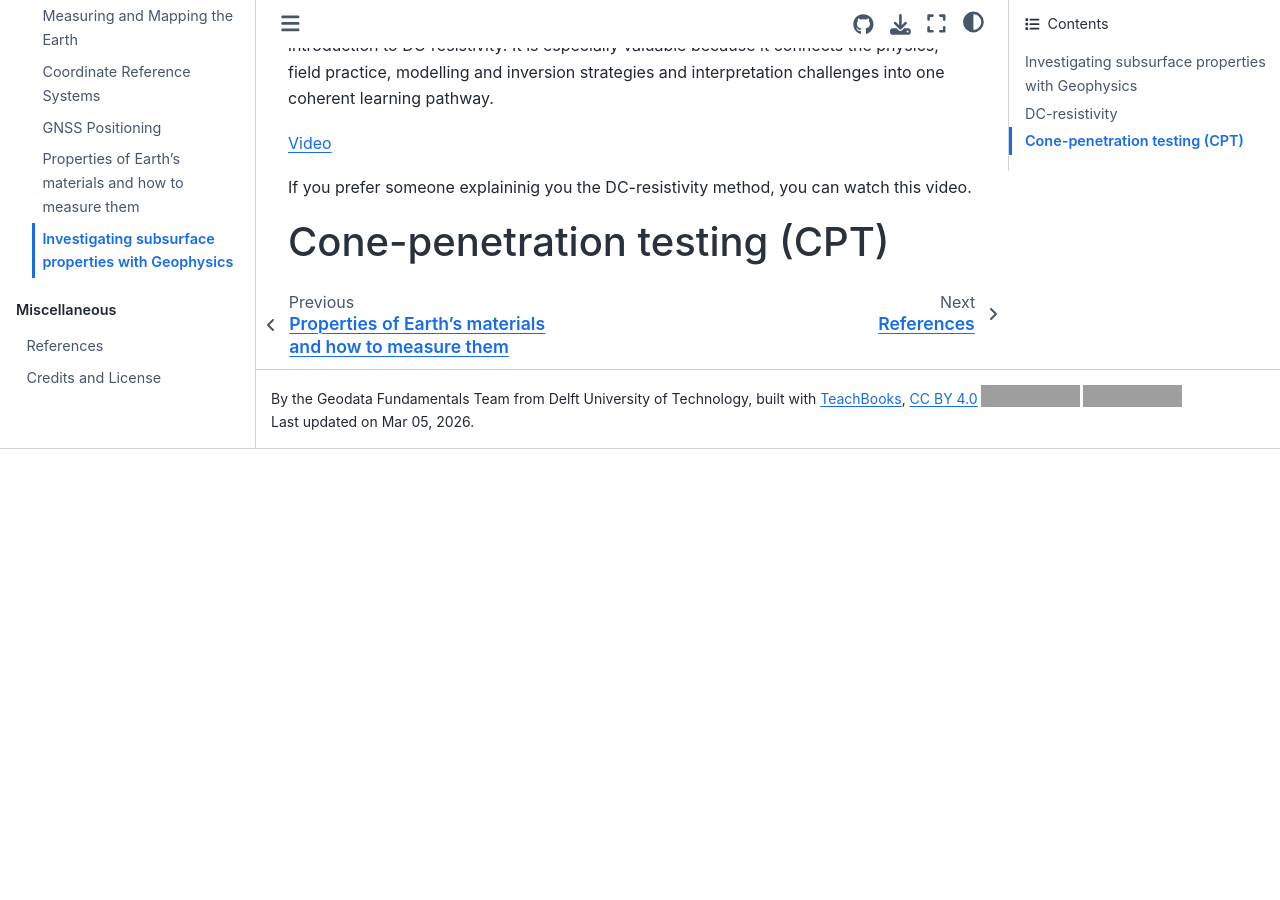
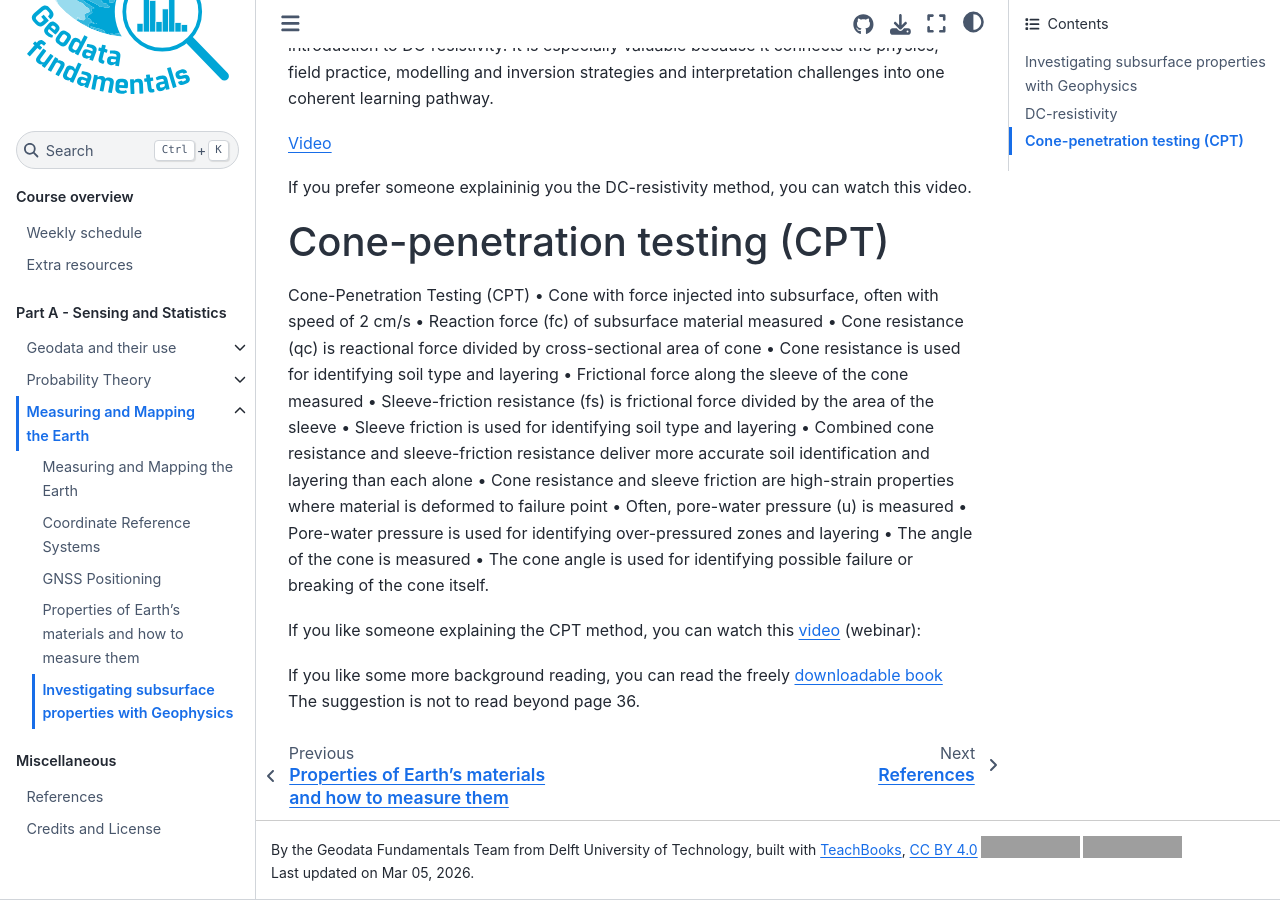
Before and after one commit to BScECT/geofun, a Jupyter Book: the page built from book/3_mapping/subsurface/Geophysics.md, in a window 1280 px wide and 900 px high, scrolled down 1539 px. Built offline with Jupyter Book 1.0.4 settings and Sphinx 7.4.7 and the Sphinx Book theme 1.1.4, drawn with Linux system fonts in a browser that asks for light colours; comment, search, counter and statistics services are not loaded; before the commit the page ends 1988 px from its top, so only the background shows below that; grey boxes are pictures that could not be loaded.

Commit message:
Update Geophysics.md

```diff
--- a/book/3_mapping/subsurface/Geophysics.md
+++ b/book/3_mapping/subsurface/Geophysics.md
@@ -42,3 +42,24 @@ If you prefer reading a book to understand the DC-resistivity method, this chapt
 If you prefer someone explaininig you the DC-resistivity method, you can watch this video.
 
 # Cone-penetration testing (CPT)
+
+Cone-Penetration Testing (CPT)
+•	Cone with force injected into subsurface, often with speed of 2 cm/s
+•	Reaction force (fc) of subsurface material measured
+•	Cone resistance (qc) is reactional force divided by cross-sectional area of cone
+•	Cone resistance is used for identifying soil type and layering
+•	Frictional force along the sleeve of the cone measured
+•	Sleeve-friction resistance (fs) is frictional force divided by the area of the sleeve
+•	Sleeve friction is used for identifying soil type and layering
+•	Combined cone resistance and sleeve-friction resistance deliver more accurate soil identification and layering than each alone
+•	Cone resistance and sleeve friction are high-strain properties where material is deformed to failure point
+•	Often, pore-water pressure (u) is measured
+•	Pore-water pressure is used for identifying over-pressured zones and layering
+•	The angle of the cone  is measured
+•	The cone angle is used for identifying possible failure or breaking of the cone itself.
+
+If you like someone explaining the CPT method, you can watch this [video](https://www.youtube.com/watch?v=alrzeelWpZc) (webinar):
+
+
+If you like some more background reading, you can read the freely [downloadable book](https://www.cpt-robertson.com/publications)
+The suggestion is not to read beyond page 36.
```
